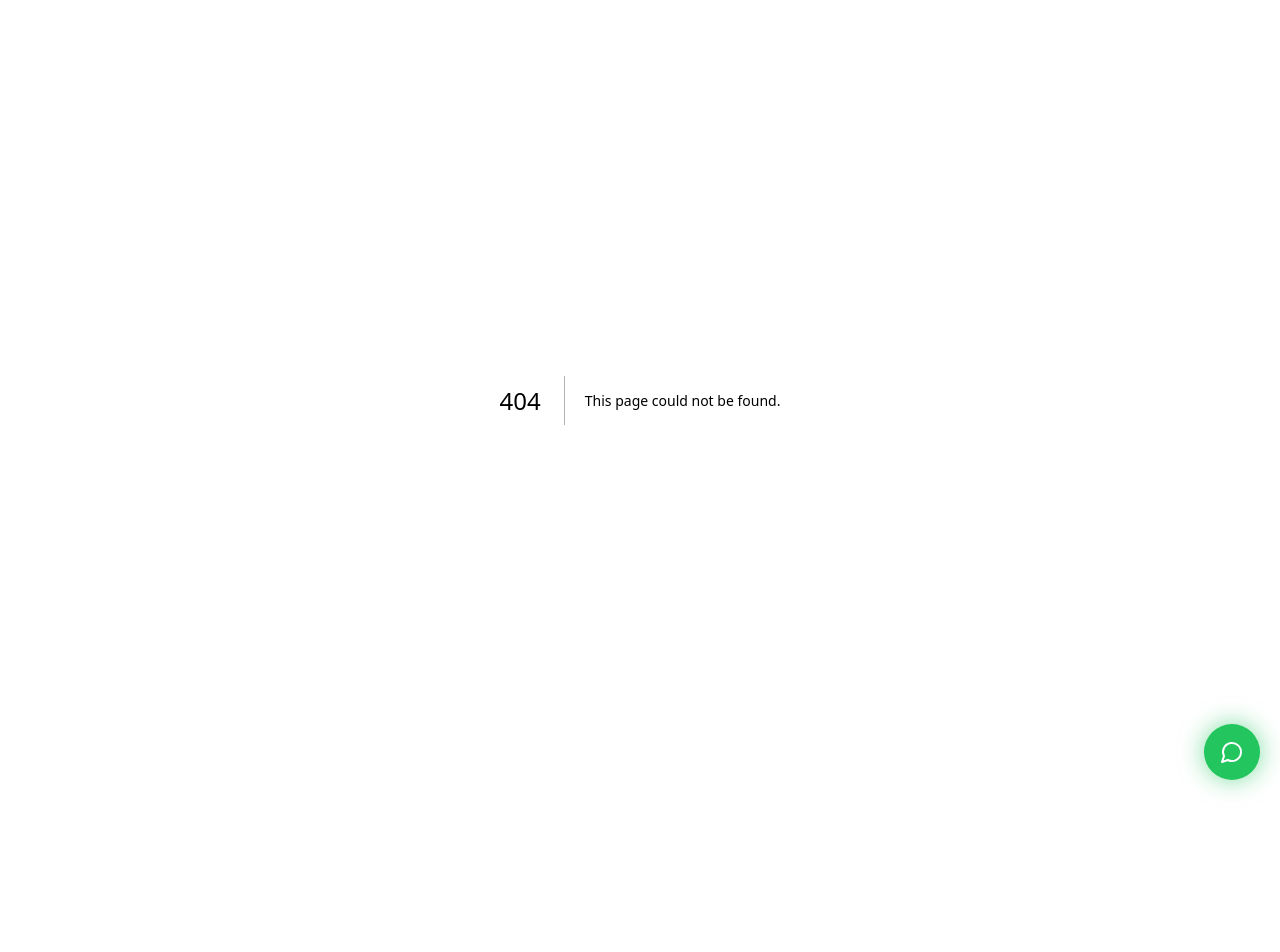
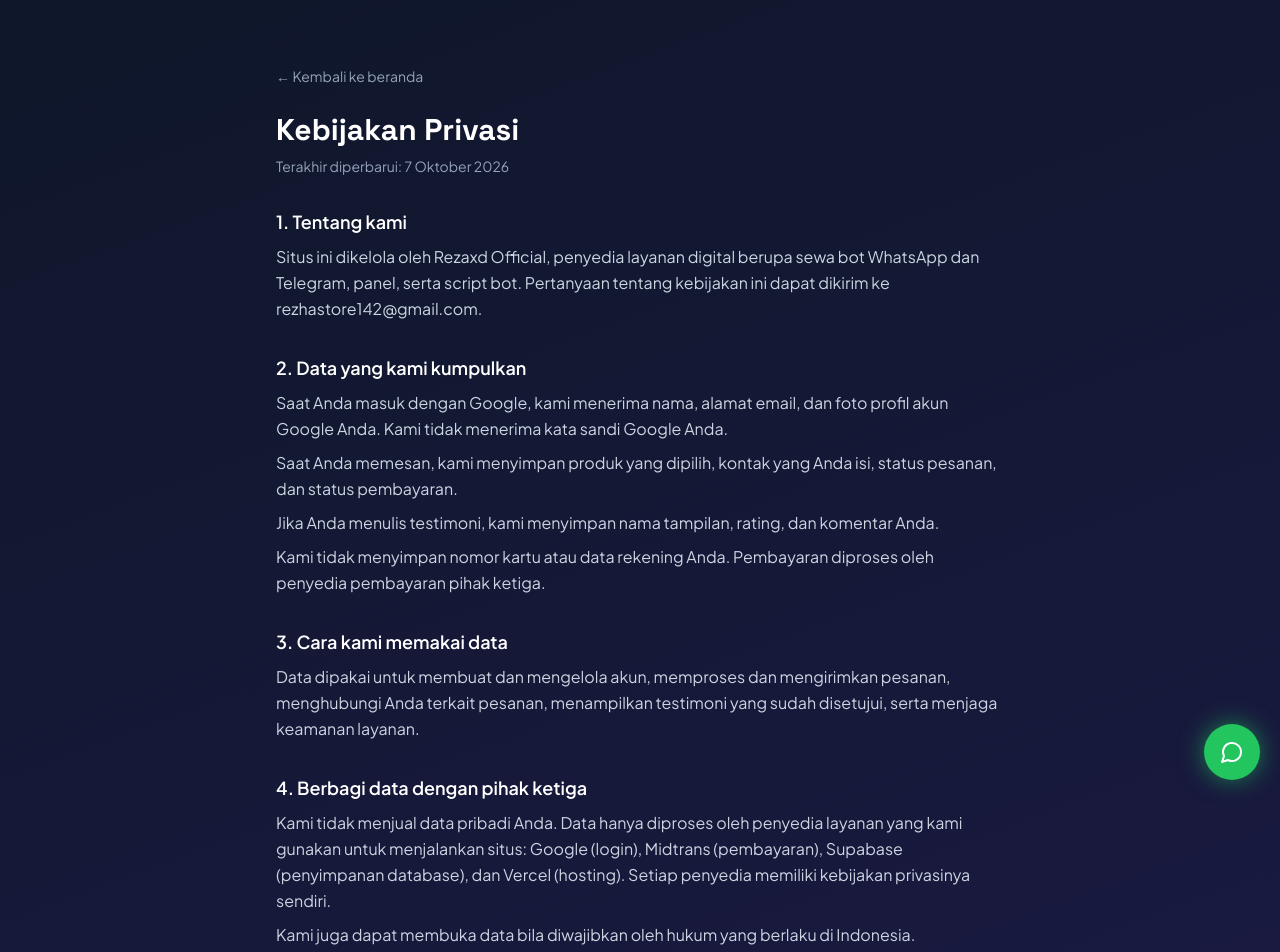
Before and after one commit to RezhaNF42/rezaxd-store, a Next.js app: page /privacy in a window 1280 px wide. Before the commit this address had no page. Shown: the top 952 px of the page. Before the commit the page ends 800 px from the top, so only its background shows below. Built offline with nearby package versions, Linux system fonts and the light colour scheme.

Commit message:
tambah halaman privasi dan syarat layanan

```diff
--- /dev/null
+++ b/src/app/privacy/page.tsx
@@ -0,0 +1,41 @@
+import Legal, { type Section } from "@/components/Legal";
+
+export const metadata = { title: "Kebijakan Privasi | Rezaxd Official" };
+
+const sections: Section[] = [
+  { h: "1. Tentang kami", p: [
+    "Situs ini dikelola oleh Rezaxd Official, penyedia layanan digital berupa sewa bot WhatsApp dan Telegram, panel, serta script bot. Pertanyaan tentang kebijakan ini dapat dikirim ke rezhastore142@gmail.com.",
+  ]},
+  { h: "2. Data yang kami kumpulkan", p: [
+    "Saat Anda masuk dengan Google, kami menerima nama, alamat email, dan foto profil akun Google Anda. Kami tidak menerima kata sandi Google Anda.",
+    "Saat Anda memesan, kami menyimpan produk yang dipilih, kontak yang Anda isi, status pesanan, dan status pembayaran.",
+    "Jika Anda menulis testimoni, kami menyimpan nama tampilan, rating, dan komentar Anda.",
+    "Kami tidak menyimpan nomor kartu atau data rekening Anda. Pembayaran diproses oleh penyedia pembayaran pihak ketiga.",
+  ]},
+  { h: "3. Cara kami memakai data", p: [
+    "Data dipakai untuk membuat dan mengelola akun, memproses dan mengirimkan pesanan, menghubungi Anda terkait pesanan, menampilkan testimoni yang sudah disetujui, serta menjaga keamanan layanan.",
+  ]},
+  { h: "4. Berbagi data dengan pihak ketiga", p: [
+    "Kami tidak menjual data pribadi Anda. Data hanya diproses oleh penyedia layanan yang kami gunakan untuk menjalankan situs: Google (login), Midtrans (pembayaran), Supabase (penyimpanan database), dan Vercel (hosting). Setiap penyedia memiliki kebijakan privasinya sendiri.",
+    "Kami juga dapat membuka data bila diwajibkan oleh hukum yang berlaku di Indonesia.",
+  ]},
+  { h: "5. Testimoni publik", p: [
+    "Testimoni yang disetujui akan tampil di situs dengan nama tampilan, rating, komentar, dan tanggal. Alamat email Anda tidak ditampilkan.",
+  ]},
+  { h: "6. Cookie", p: [
+    "Kami memakai cookie sesi yang diperlukan agar Anda tetap masuk setelah login. Kami tidak memakai cookie iklan.",
+  ]},
+  { h: "7. Penyimpanan dan keamanan", p: [
+    "Data disimpan selama akun atau pesanan Anda aktif dan selama diperlukan untuk keperluan layanan dan kewajiban hukum. Kami menerapkan pembatasan akses dan koneksi terenkripsi, namun tidak ada sistem yang sepenuhnya bebas risiko.",
+  ]},
+  { h: "8. Hak Anda", p: [
+    "Anda dapat meminta akses, perbaikan, atau penghapusan data pribadi Anda dengan menghubungi rezhastore142@gmail.com. Kami akan menanggapi sesuai peraturan pelindungan data pribadi yang berlaku di Indonesia.",
+  ]},
+  { h: "9. Perubahan kebijakan", p: [
+    "Kebijakan ini dapat diperbarui sewaktu-waktu. Versi terbaru selalu tersedia di halaman ini beserta tanggal pembaruannya.",
+  ]},
+];
+
+export default function Page() {
+  return <Legal title="Kebijakan Privasi" sections={sections} />;
+}
--- /dev/null
+++ b/src/app/terms/page.tsx
@@ -0,0 +1,40 @@
+import Legal, { type Section } from "@/components/Legal";
+
+export const metadata = { title: "Syarat Layanan | Rezaxd Official" };
+
+const sections: Section[] = [
+  { h: "1. Penerimaan syarat", p: [
+    "Dengan menggunakan situs dan layanan Rezaxd Official, Anda menyetujui syarat berikut. Jika tidak setuju, mohon tidak menggunakan layanan ini.",
+  ]},
+  { h: "2. Layanan", p: [
+    "Kami menyediakan sewa bot WhatsApp dan Telegram, panel, serta script bot. Rincian, harga, dan masa aktif setiap produk tertera pada halaman produk dan dapat berubah sewaktu-waktu.",
+  ]},
+  { h: "3. Akun", p: [
+    "Anda masuk menggunakan akun Google dan bertanggung jawab atas keamanan akun tersebut serta atas informasi yang Anda berikan saat memesan.",
+  ]},
+  { h: "4. Pesanan dan pembayaran", p: [
+    "Pesanan dianggap berhasil setelah pembayaran terkonfirmasi. Pembayaran diproses melalui penyedia pembayaran pihak ketiga. Kami berhak menolak atau membatalkan pesanan yang mencurigakan atau salah harga, dengan pengembalian dana bila pembayaran sudah diterima.",
+  ]},
+  { h: "5. Garansi dan pengembalian dana", p: [
+    "Garansi dan pengembalian dana mengikuti ketentuan yang tercantum pada produk atau yang disepakati saat pemesanan. Karena produk bersifat digital, pengembalian dana setelah layanan aktif ditentukan secara kasus per kasus.",
+  ]},
+  { h: "6. Penggunaan yang dilarang", p: [
+    "Layanan tidak boleh dipakai untuk kegiatan melanggar hukum, penipuan, spam, pelecehan, atau pelanggaran syarat platform WhatsApp dan Telegram. Pelanggaran dapat mengakibatkan layanan dihentikan tanpa pengembalian dana.",
+  ]},
+  { h: "7. Batasan tanggung jawab", p: [
+    "Layanan disediakan sebagaimana adanya. Kami tidak dapat menjamin akun pada platform pihak ketiga bebas dari pembatasan oleh platform tersebut. Tanggung jawab kami terbatas pada nilai pesanan yang bersangkutan, sejauh diizinkan hukum.",
+  ]},
+  { h: "8. Testimoni", p: [
+    "Testimoni hanya dapat dibuat oleh pembeli dengan pesanan berhasil dan dapat ditinjau sebelum ditampilkan. Kami berhak menolak testimoni yang mengandung spam, ujaran kasar, atau data pribadi.",
+  ]},
+  { h: "9. Hukum yang berlaku", p: [
+    "Syarat ini tunduk pada hukum Republik Indonesia.",
+  ]},
+  { h: "10. Kontak", p: [
+    "Pertanyaan tentang syarat ini dapat dikirim ke rezhastore142@gmail.com.",
+  ]},
+];
+
+export default function Page() {
+  return <Legal title="Syarat Layanan" sections={sections} />;
+}
--- /dev/null
+++ b/src/components/Legal.tsx
@@ -0,0 +1,23 @@
+import Link from "next/link";
+
+export type Section = { h: string; p: string[] };
+
+export default function Legal({ title, sections }: { title: string; sections: Section[] }) {
+  return (
+    <main className="mx-auto max-w-3xl px-5 py-16 text-slate-300">
+      <Link href="/" className="text-sm text-slate-400 hover:text-white">
+        ← Kembali ke beranda
+      </Link>
+      <h1 className="mt-6 font-head text-3xl font-bold text-white">{title}</h1>
+      <p className="mt-2 text-sm text-slate-400">Terakhir diperbarui: 7 Oktober 2026</p>
+      {sections.map((s) => (
+        <section key={s.h} className="mt-8">
+          <h2 className="text-lg font-semibold text-white">{s.h}</h2>
+          {s.p.map((t, i) => (
+            <p key={i} className="mt-2 leading-relaxed">{t}</p>
+          ))}
+        </section>
+      ))}
+    </main>
+  );
+}
```
